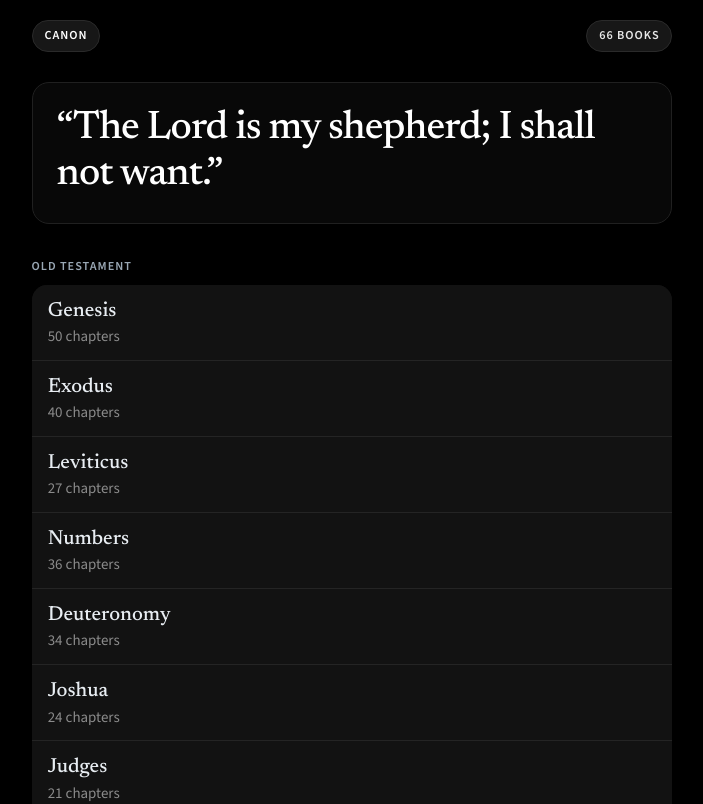
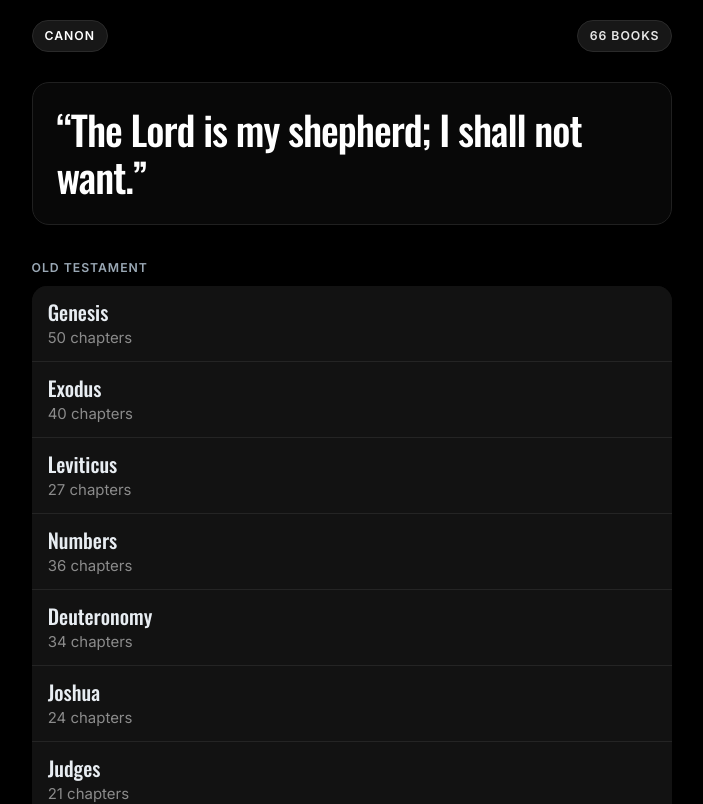
Before and after one commit to Lasethe1st/super-duper-broccoli, a React (Vite) app: page / in a window 1280 px wide. Shown: the top 804 px of the page, without its empty margins (288-991 px from the left). Built offline with nearby package versions, Linux system fonts and the light colour scheme.

Commit message:
Swap Canon typography to Oswald and Inter
Co-authored-by: Oluwalolase Adeleye <Lasethe1st@users.noreply.github.com>

```diff
--- a/index.html
+++ b/index.html
@@ -11,7 +11,7 @@
     <link rel="preconnect" href="https://fonts.googleapis.com" />
     <link rel="preconnect" href="https://fonts.gstatic.com" crossorigin />
     <link
-      href="https://fonts.googleapis.com/css2?family=Newsreader:opsz,wght@6..72,500;6..72,600&family=Source+Sans+3:wght@400;600&display=swap"
+      href="https://fonts.googleapis.com/css2?family=Inter:wght@400;500;600&family=Oswald:wght@400;500;600&display=swap"
       rel="stylesheet"
     />
   </head>
--- a/src/index.css
+++ b/src/index.css
@@ -7,8 +7,8 @@
   --rule: rgba(26, 35, 50, 0.1);
   --drawer-peek: 3dvh;
   --ease-out: cubic-bezier(0.23, 1, 0.32, 1);
-  --display: 'Newsreader', 'Iowan Old Style', 'Times New Roman', serif;
-  --sans: 'Source Sans 3', 'Segoe UI', system-ui, sans-serif;
+  --display: 'Tw Cen MT Condensed', 'Tw Cen MT', Oswald, 'Arial Narrow', sans-serif;
+  --sans: 'Inter', system-ui, -apple-system, 'Segoe UI', sans-serif;
   font: 17px/1.45 var(--sans);
   color: var(--ink);
   background: var(--cloth);
```
